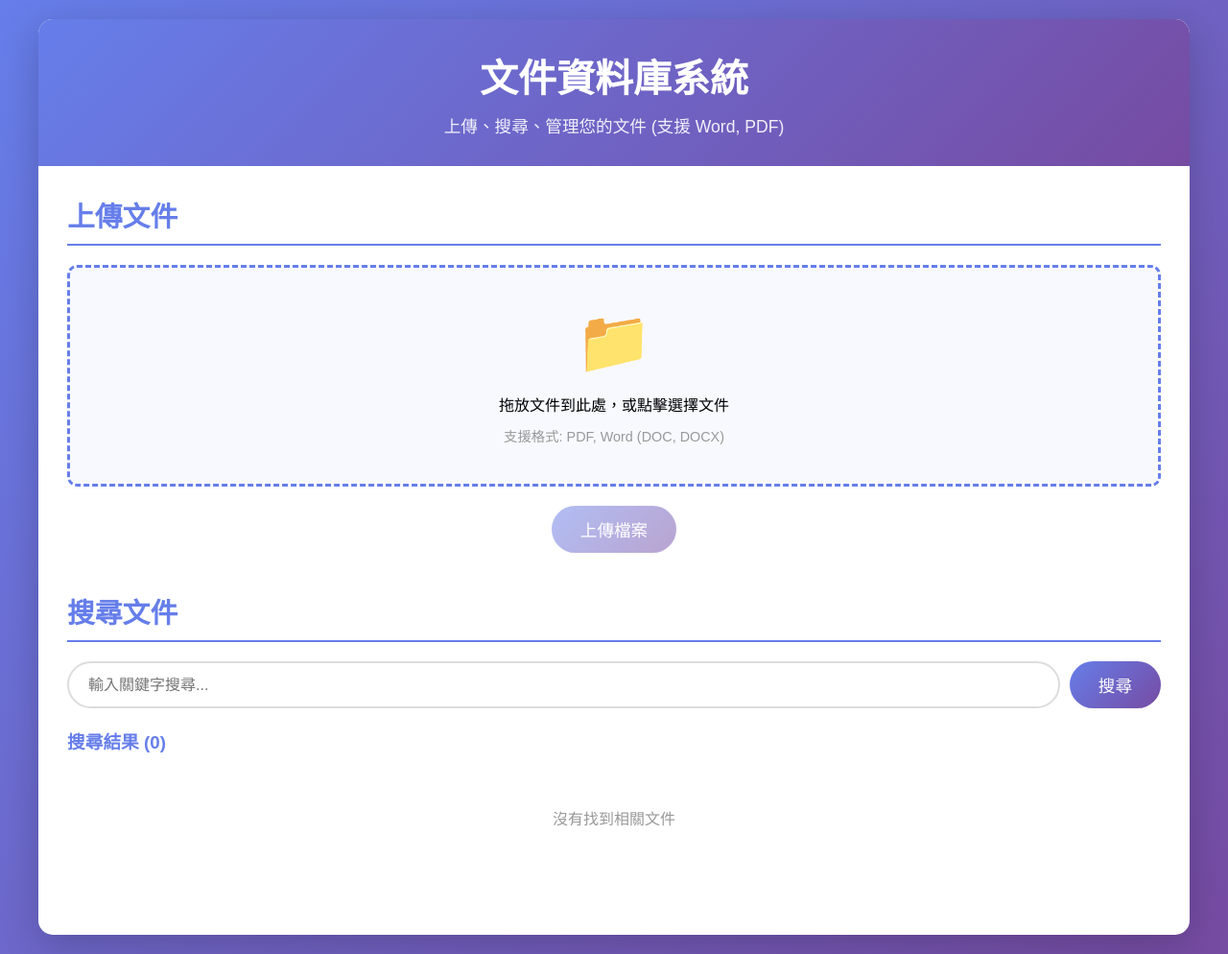
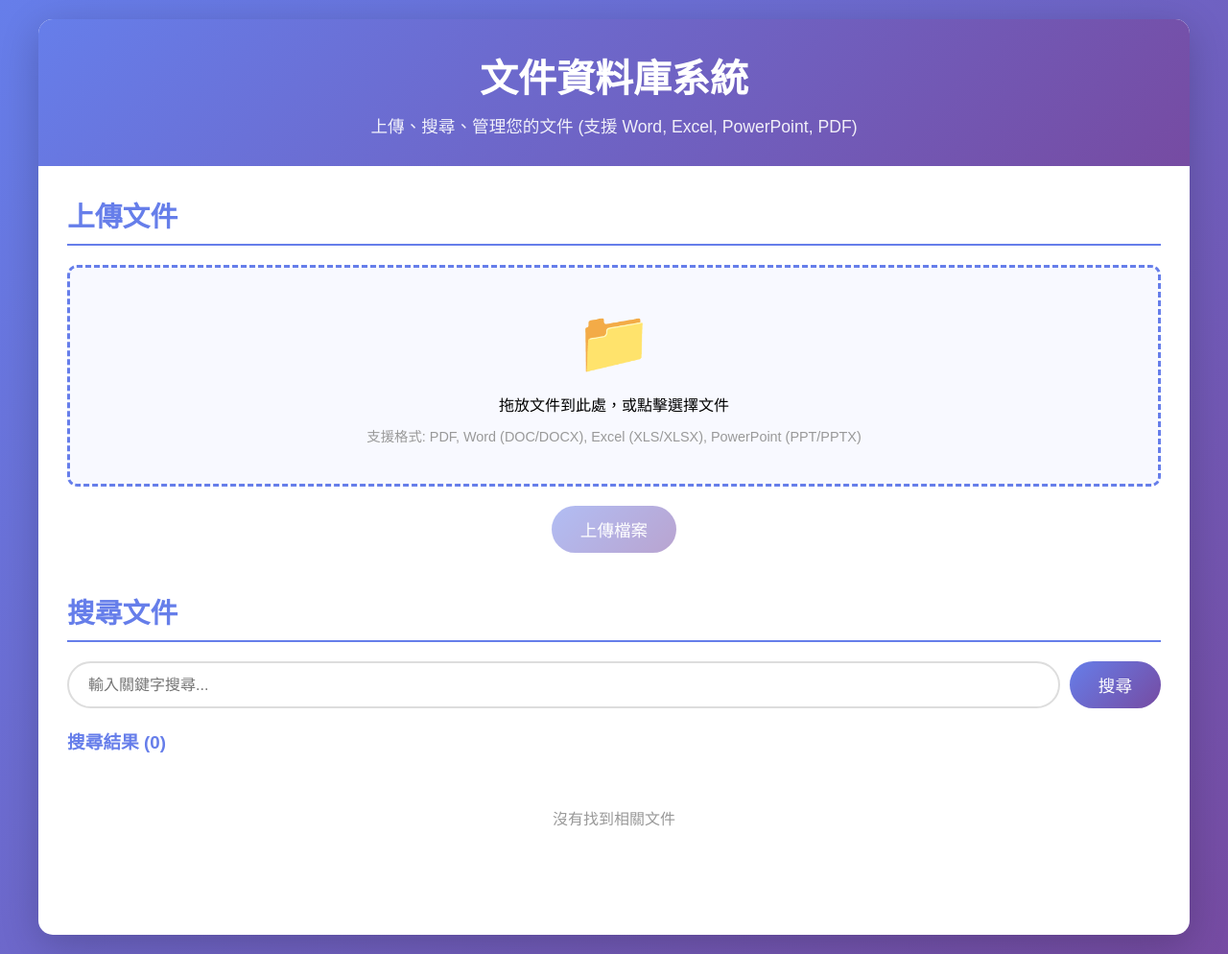
Before and after one commit to chia-kai-chang/mid, a Flask app: page / in a window 1280 px wide. Shown: the whole page at 96% size. Run offline with Flask 3, Linux system fonts and the light colour scheme; data that the repository does not hold is empty; some libraries are stand-ins or nearby versions.

Commit message:
上傳檔案按鈕的修正

```diff
--- a/app.py
+++ b/app.py
@@ -7,8 +7,13 @@ import database
 
 app = Flask(__name__)
 app.config['UPLOAD_FOLDER'] = 'uploads'
-app.config['MAX_CONTENT_LENGTH'] = 16 * 1024 * 1024  # 16MB max file size
-ALLOWED_EXTENSIONS = {'pdf', 'doc', 'docx'}
+app.config['MAX_CONTENT_LENGTH'] = 50 * 1024 * 1024  # 50MB max file size
+ALLOWED_EXTENSIONS = {
+    'pdf',           # PDF files
+    'doc', 'docx',   # Word documents
+    'xls', 'xlsx',   # Excel spreadsheets
+    'ppt', 'pptx'    # PowerPoint presentations
+}
 
 # Initialize MarkItDown converter
 md_converter = MarkItDown()
@@ -176,4 +181,4 @@ if __name__ == '__main__':
     os.makedirs(app.config['UPLOAD_FOLDER'], exist_ok=True)
 
     # Run the app
-    app.run(debug=True, host='127.0.0.1', port=5000)
+    app.run(debug=True, host='127.0.0.1', port=5003)
--- a/templates/index.html
+++ b/templates/index.html
@@ -345,18 +345,19 @@
     <div class="container">
         <div class="header">
             <h1>文件資料庫系統</h1>
-            <p>上傳、搜尋、管理您的文件 (支援 Word, PDF)</p>
+            <p>上傳、搜尋、管理您的文件 (支援 Word, Excel, PowerPoint, PDF)</p>
         </div>
 
         <div class="content">
             <!-- Upload Section -->
             <div class="section">
                 <h2>上傳文件</h2>
+                <input type="file" id="fileInput" class="file-input" multiple accept=".pdf,.doc,.docx,.xls,.xlsx,.ppt,.pptx">
+
                 <div class="upload-area" id="uploadArea">
                     <div class="upload-icon">📁</div>
                     <p>拖放文件到此處，或點擊選擇文件</p>
-                    <p style="color: #999; font-size: 0.9em; margin-top: 10px;">支援格式: PDF, Word (DOC, DOCX)</p>
-                    <input type="file" id="fileInput" class="file-input" multiple accept=".pdf,.doc,.docx">
+                    <p style="color: #999; font-size: 0.9em; margin-top: 10px;">支援格式: PDF, Word (DOC/DOCX), Excel (XLS/XLSX), PowerPoint (PPT/PPTX)</p>
                 </div>
 
                 <div class="file-list" id="fileList"></div>
```
Also changed, not shown: requirements.txt (+8 -1 lines), README.md.
